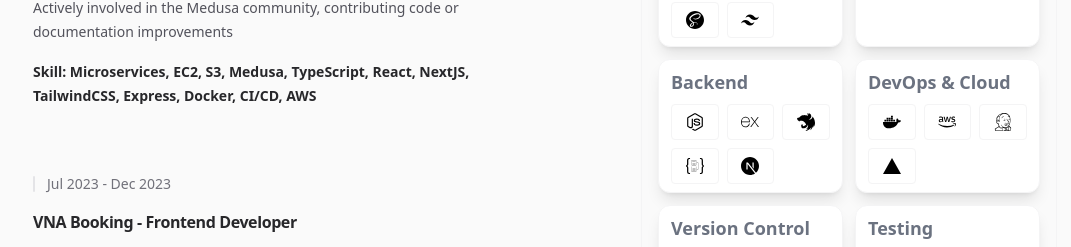
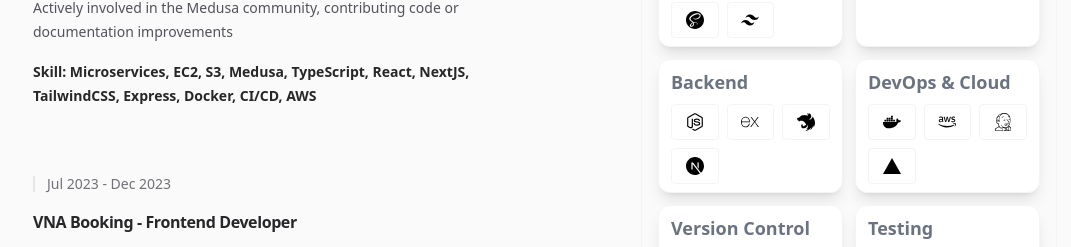
Before and after one commit to mahhung12/Portfolio, a Next.js app: page / in a window 1280 px wide. Shown: the part 840-1087 px from the top of the page, without its empty margins (95-1166 px from the left). Built offline with nearby package versions, Linux system fonts and the light colour scheme.

Commit message:
remove typeorm icon

```diff
--- a/app/skills.tsx
+++ b/app/skills.tsx
@@ -64,7 +64,7 @@ const skills = {
     { name: "Node.js", icon: <FaNodeJs /> },
     { name: "Express.js", icon: <SiExpress /> },
     { name: "NestJS", icon: <SiNestjs /> },
-    { name: "TypeORM", icon: <SiTypeorm /> },
+    // { name: "TypeORM", icon: <SiTypeorm /> },
     { name: "NextJs", icon: <SiNextdotjs /> },
 
     // { name: "Django", icon: <SiDjango /> },
```
